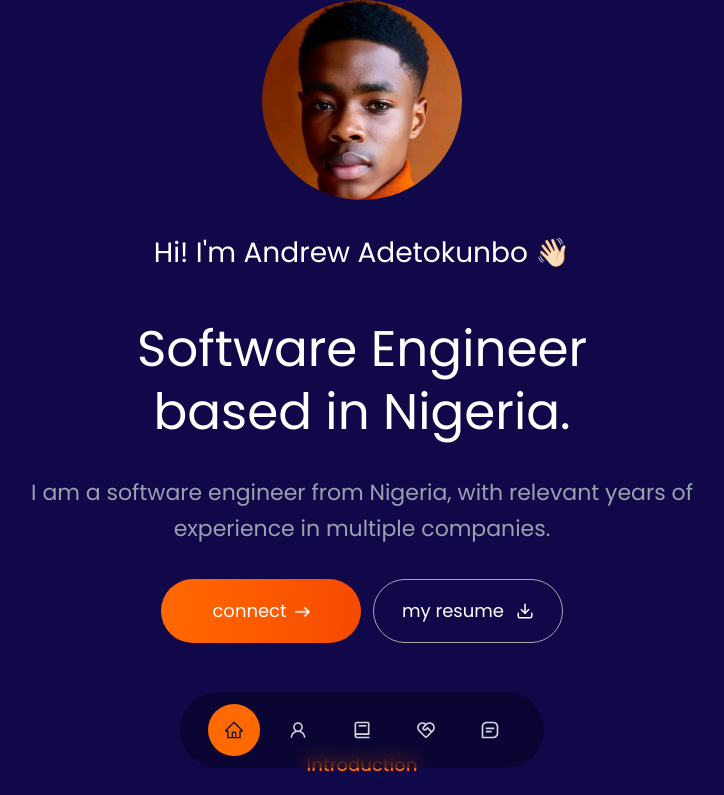
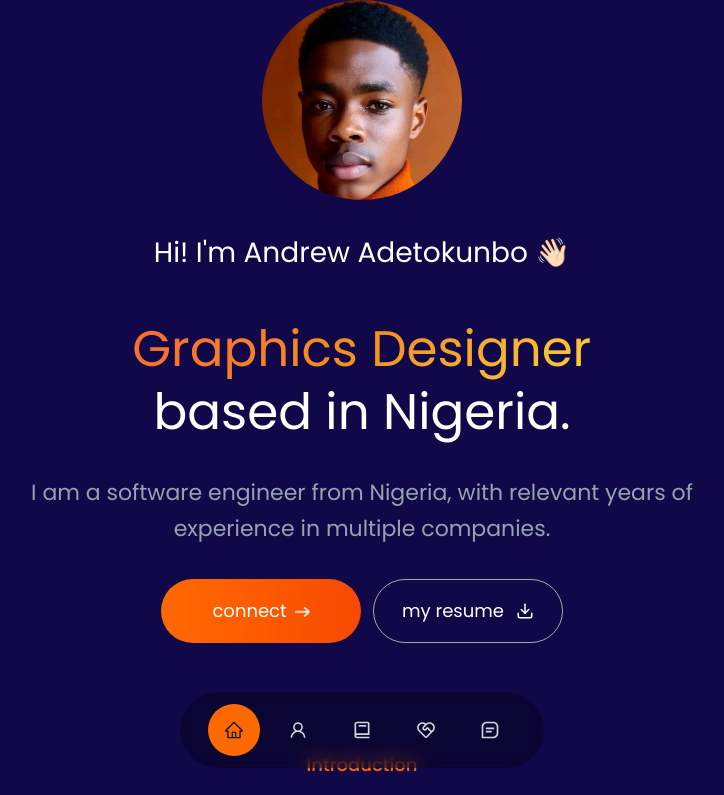
Before and after one commit to BusandCode/BusandCode, a Next.js app: page / in a window 1280 px wide. Shown: the top 795 px of the page, without its empty margins (278-1002 px from the left). Built offline with nearby package versions, Linux system fonts and the light colour scheme.

Commit message:
myworks images

```diff
--- a/app/page.js
+++ b/app/page.js
@@ -1,14 +1,41 @@
+"use client"
 import About from '@/components/About'
 import MyWorks from '@/components/MyWorks'
 import Services from '@/components/Services'
 import Link from 'next/link'
 import Image from 'next/image'
-import React from 'react'
+import React, { useState, useEffect } from 'react'
 import { FiDownload } from "react-icons/fi";
 import Contact from '@/components/Contact'
 import Footer from '@/components/Footer'
 
 const Hero = () => {
+  const jobTitles = [
+    "Software Engineer",
+    "Frontend Developer",
+    "Mobile App Developer",
+    "Graphics Designer"
+  ];
+
+  const [currentTitleIndex, setCurrentTitleIndex] = useState(0);
+  const [isAnimating, setIsAnimating] = useState(false);
+
+  useEffect(() => {
+    const interval = setInterval(() => {
+      setIsAnimating(true);
+
+      setTimeout(() => {
+        setCurrentTitleIndex((prevIndex) =>
+          (prevIndex + 1) % jobTitles.length
+        );
+        setIsAnimating(false);
+      }, 300);
+
+    }, 2000); // 2 second interval
+
+    return () => clearInterval(interval);
+  }, [jobTitles.length]);
+
   return (
     <section className='w-full text-white flex flex-col
     justify-center gap-8 md:gap-11 items-center'>
@@ -27,7 +54,22 @@ const Hero = () => {
 
       <div className='flex flex-col justify-center gap-6 md:gap-8 items-center text-center w-full max-w-6xl'>
         <h1 className='text-[35px] md:text-[48px] lg:text-[50px] max-w-[300px] md:max-w-[400px] lg:max-w-[507px] text-center leading-tight'>
-          Software Engineer based in Nigeria.
+          <span
+            className={`inline-block transition-all duration-500 ease-in-out ${
+              isAnimating
+                ? 'opacity-0 transform translate-y-2 scale-95'
+                : 'opacity-100 transform translate-y-0 scale-100'
+            }`}
+            style={{
+              background: 'linear-gradient(135deg, #ff6b35, #f7931e, #ffd23f)',
+              WebkitBackgroundClip: 'text',
+              WebkitTextFillColor: 'transparent',
+              backgroundClip: 'text'
+            }}
+          >
+            {jobTitles[currentTitleIndex]}
+          </span>
+          {' '}based in Nigeria.
         </h1>
 
         <div className='w-full max-w-[300px] md:max-w-[500px] lg:max-w-[774px]'>
--- a/components/About.jsx
+++ b/components/About.jsx
@@ -4,7 +4,7 @@ import React from 'react'
 
 const About = () => {
   return (
-    <section className='py-16' id='about'>
+    <section className='py-16 px-4' id='about'>
       <div className='max-w-6xl mx-auto'>
         {/* Header Section */}
         <div className='text-center mb-16'>
--- a/components/MyWorks.jsx
+++ b/components/MyWorks.jsx
@@ -25,7 +25,7 @@ const portfolioData = [
   {
     id: 3,
     title: "BMI Calculator",
-    image: "/work-3.png",
+    image: "/",
     category: "Web Development",
     github: "https://github.com/AndrewToks/bmi-calculator",
     demo: "https://bmi-calculator-lake-one.vercel.app/",
@@ -34,7 +34,7 @@ const portfolioData = [
   {
     id: 4,
     title: "Yotomi Supermarket",
-    image: "/work-4.png",
+    image: "/",
     category: "Web Development",
     github: "https://github.com/AndrewToks/yotomi-supermarket",
     demo: "https://yotomi-supermarket.vercel.app/",
@@ -43,7 +43,7 @@ const portfolioData = [
   {
     id: 5,
     title: "ReadEvolve",
-    image: "/work-5.png",
+    image: "/",
     category: "Web Development",
     github: "https://github.com/AndrewToks/read-evolve",
     demo: "https://read-evolve.vercel.app/",
@@ -52,7 +52,7 @@ const portfolioData = [
   {
     id: 6,
     title: "Travel Guide",
-    image: "/work-6.png",
+    image: "/",
     category: "Web Development",
     github: "https://github.com/AndrewToks/travel-guide",
     demo: "https://travel-guide-demo.vercel.app/",
```
